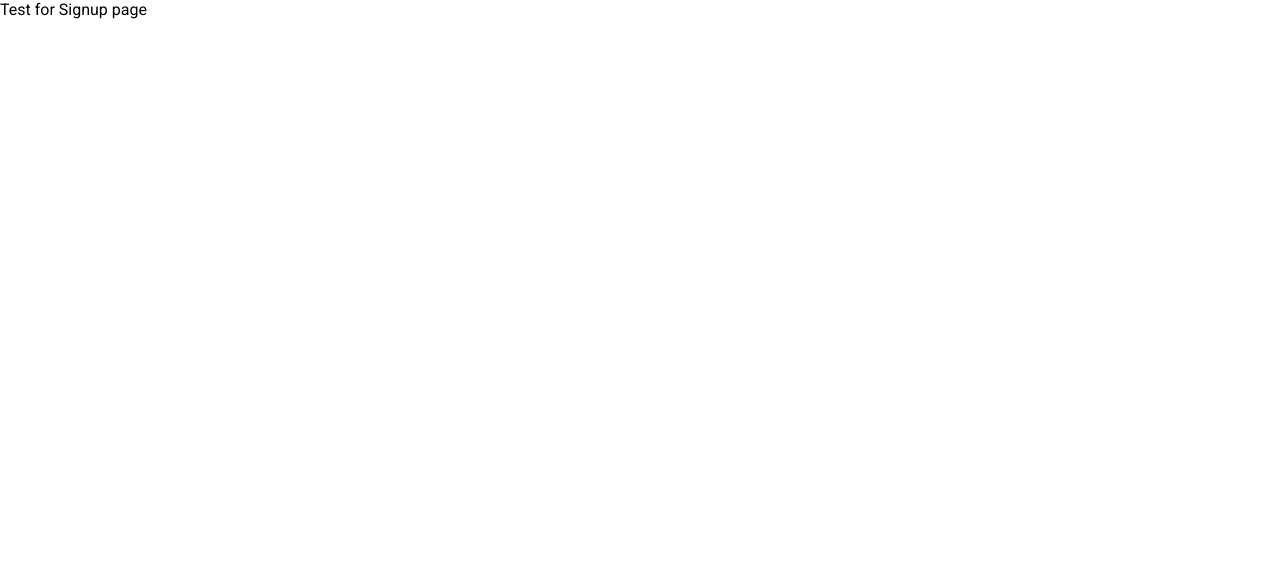
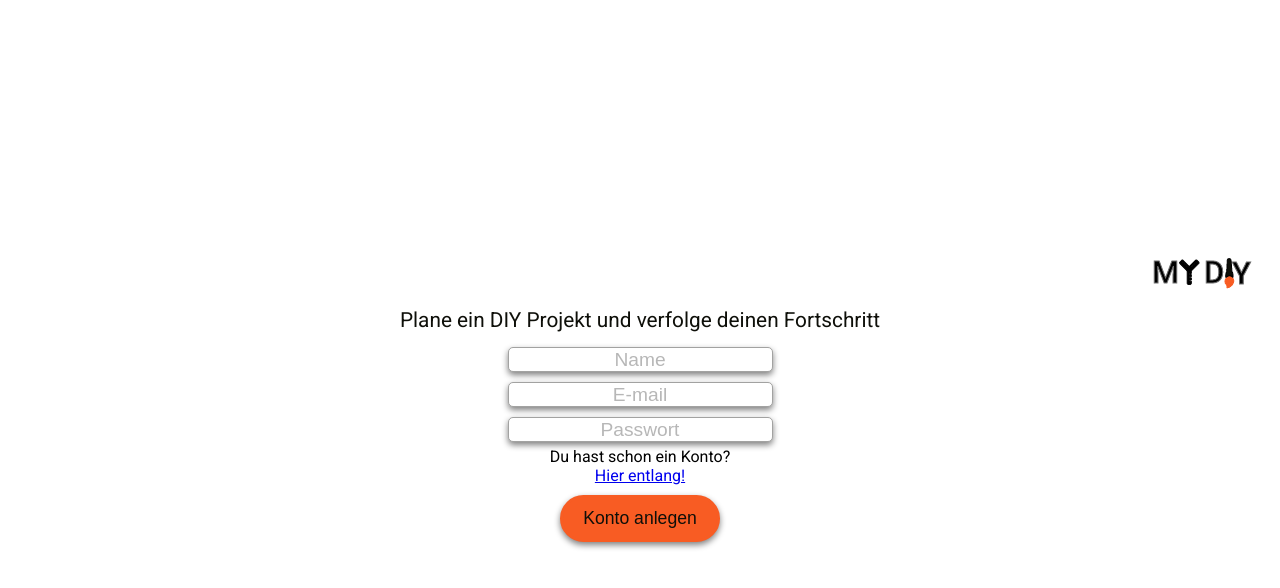
Before and after one commit to Kathrin92/MY-DIY, a React (Create React App) app in the folder client/: page /signup in a window 1280 px wide. Shown: the top 588 px of the page. Built offline with nearby package versions, Linux system fonts and the light colour scheme.

Commit message:
Create signup page, add react router and change component positions

```diff
--- a/client/src/components/Header.js
+++ b/client/src/components/Header.js
@@ -1,9 +1,10 @@
 import React from 'react';
 import styled from '@emotion/styled';
+import DIY from '../assets/images/MYDIYlogoSmall.png';
 
 const Container = styled.div`
   display: flex;
-  justify-content: center;
+  justify-content: flex-end;
   align-items: center;
   width: 100%;
   height: 50px;
@@ -16,14 +17,16 @@ const Title = styled.h1`
   margin: 0.8rem;
 `;
 
-const SVG = styled.svg`
+const IMG = styled.img`
+  max-width: 300px;
+  height: auto;
   fill: #0e0f09;
 `;
 
 function Header() {
   return (
     <Container>
-      <SVG>XY</SVG>
+      <IMG src={DIY} alt="MY DIY logo in small" />
       <Title></Title>
     </Container>
   );
--- a/client/src/pages/Signup.js
+++ b/client/src/pages/Signup.js
@@ -1,6 +1,43 @@
 import React from 'react';
+import styled from '@emotion/styled';
+import DIY from '../assets/images/MYDIYlogoSmall.png';
+import PageContainer from '../components/PageContainer';
+import Header from '../components/Header';
+import Button from '../components/Button';
+import ButtonContainer from '../components/ButtonContainer';
+import InputCircle from '../components/InputCircle';
+import InputContainer from '../components/InputContainer';
+import PageHeading from '../components/PageHeading';
+import { Link } from 'react-router-dom';
+
+const IMG = styled.img`
+  max-width: 300px;
+  height: auto;
+  padding-bottom: 20px;
+`;
 
 function Signup() {
-  return <div>Test for Signup page</div>;
+  return (
+    <PageContainer>
+      <Header>
+        <IMG src={DIY} alt="MY DIY logo in small" />
+      </Header>
+      <PageHeading>
+        Plane ein DIY Projekt und verfolge deinen Fortschritt
+      </PageHeading>
+      <InputContainer>
+        <InputCircle placeholder="Name" type="text" />
+        <InputCircle placeholder="E-mail" type="email" />
+        <InputCircle placeholder="Passwort" type="password" />
+      </InputContainer>
+      <span>Du hast schon ein Konto?</span>
+      <span>
+        <Link to="/">Hier entlang!</Link>
+      </span>
+      <ButtonContainer>
+        <Button>Konto anlegen</Button>
+      </ButtonContainer>
+    </PageContainer>
+  );
 }
 export default Signup;
```
